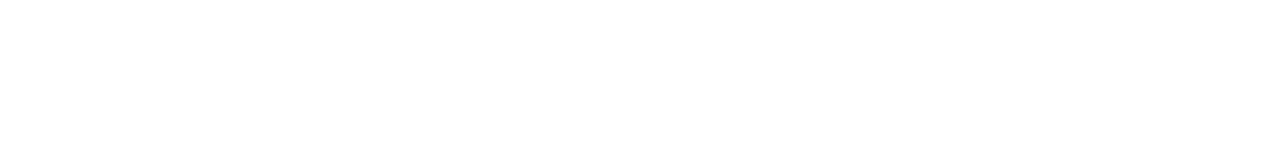
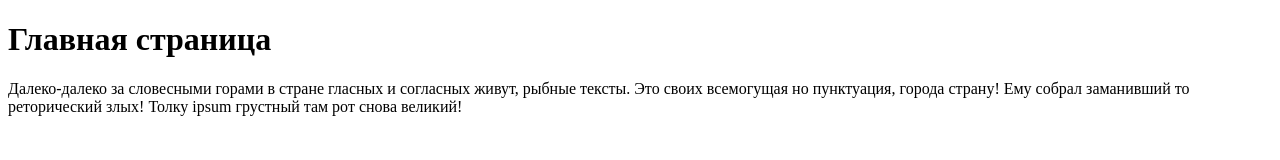
Before and after one commit to MaximZozulya/Tasks-Git, a plain HTML site: page index.html in a window 1280 px wide. Drawn offline with Linux system fonts and the light colour scheme.

Commit message:
added new paragraph

```diff
--- a/index.html
+++ b/index.html
@@ -1,11 +1,17 @@
 <!DOCTYPE html>
 <html lang="en">
-<head>
-  <meta charset="UTF-8">
-  <meta name="viewport" content="width=device-width, initial-scale=1.0">
-  <title>Document</title>
-</head>
-<body>
-
-</body>
+  <head>
+    <meta charset="UTF-8" />
+    <meta name="viewport" content="width=device-width, initial-scale=1.0" />
+    <title>Document</title>
+  </head>
+  <body>
+    <h1>Главная страница</h1>
+    <p>
+      Далеко-далеко за словесными горами в стране гласных и согласных живут,
+      рыбные тексты. Это своих всемогущая но пунктуация, города страну! Ему
+      собрал заманивший то реторический злых! Толку ipsum грустный там рот снова
+      великий!
+    </p>
+  </body>
 </html>
```
